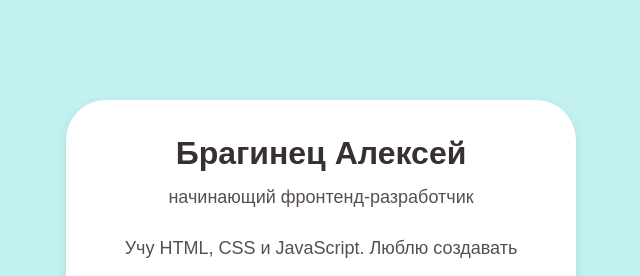
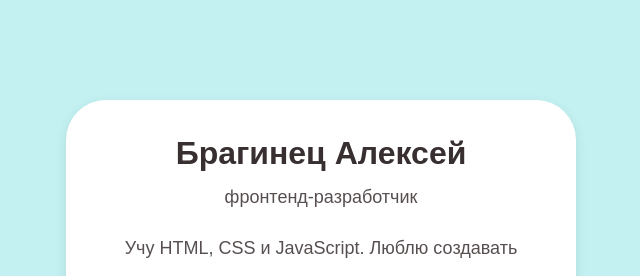
Before and after one commit to AlexeyBraginets/new-visit, a plain HTML site: page index.html in a window 1280 px wide. Shown: the top 276 px of the page, without its empty margins (319-959 px from the left). Drawn offline with Linux system fonts and the light colour scheme.

Commit message:
Update index.html

```diff
--- a/index.html
+++ b/index.html
@@ -9,7 +9,7 @@
 <body>
     <div class="card">
         <h1>Брагинец Алексей</h1>
-        <p class="description">начинающий фронтенд-разработчик</p>
+        <p class="description">фронтенд-разработчик</p>
         <p class="description">Учу HTML, CSS и JavaScript. Люблю создавать</p>
         <p class="description" id="pop">красивые интерфейсы</p>
         <p class="description">связаться со мной можно ниже.</p>
```
